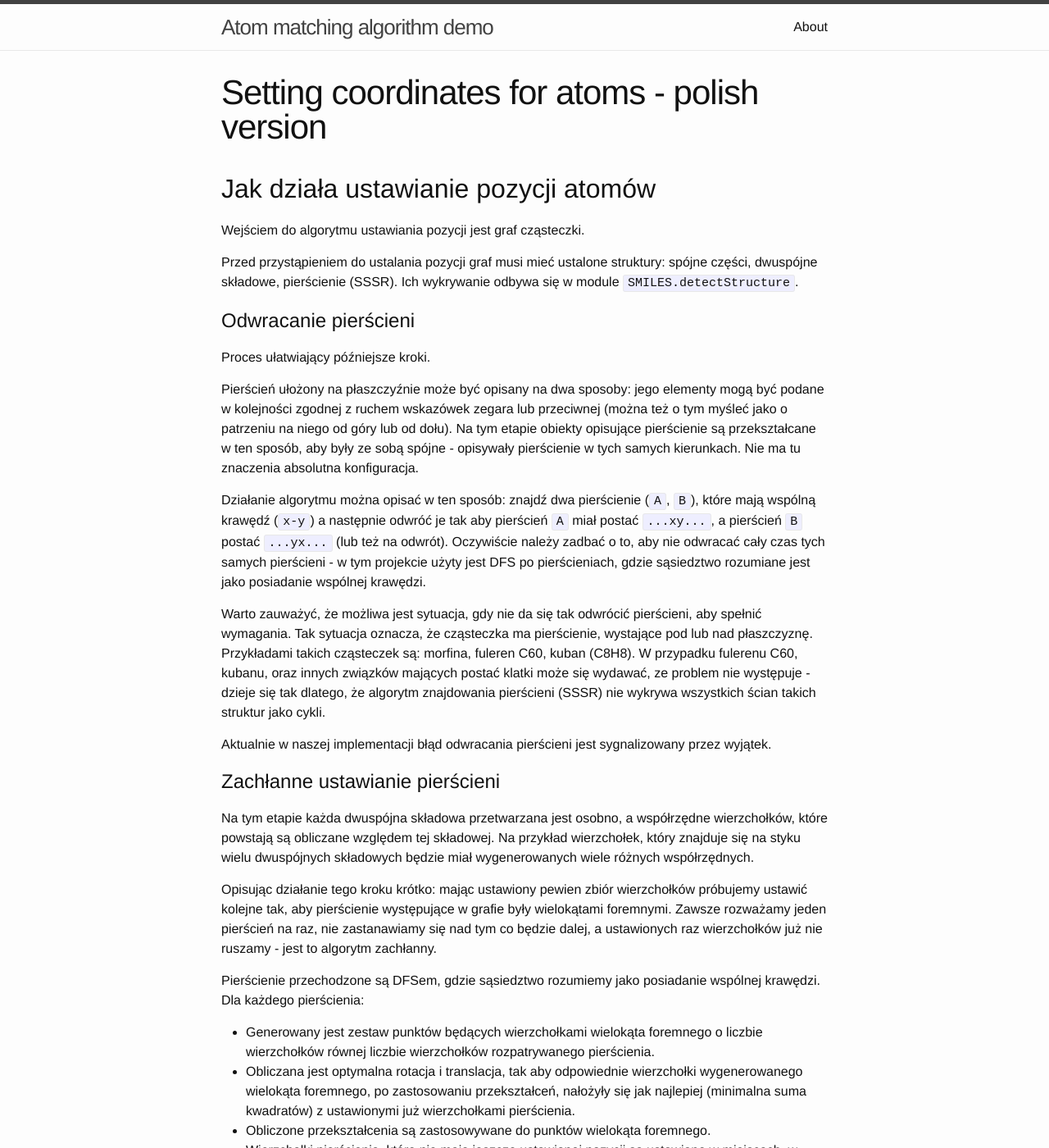
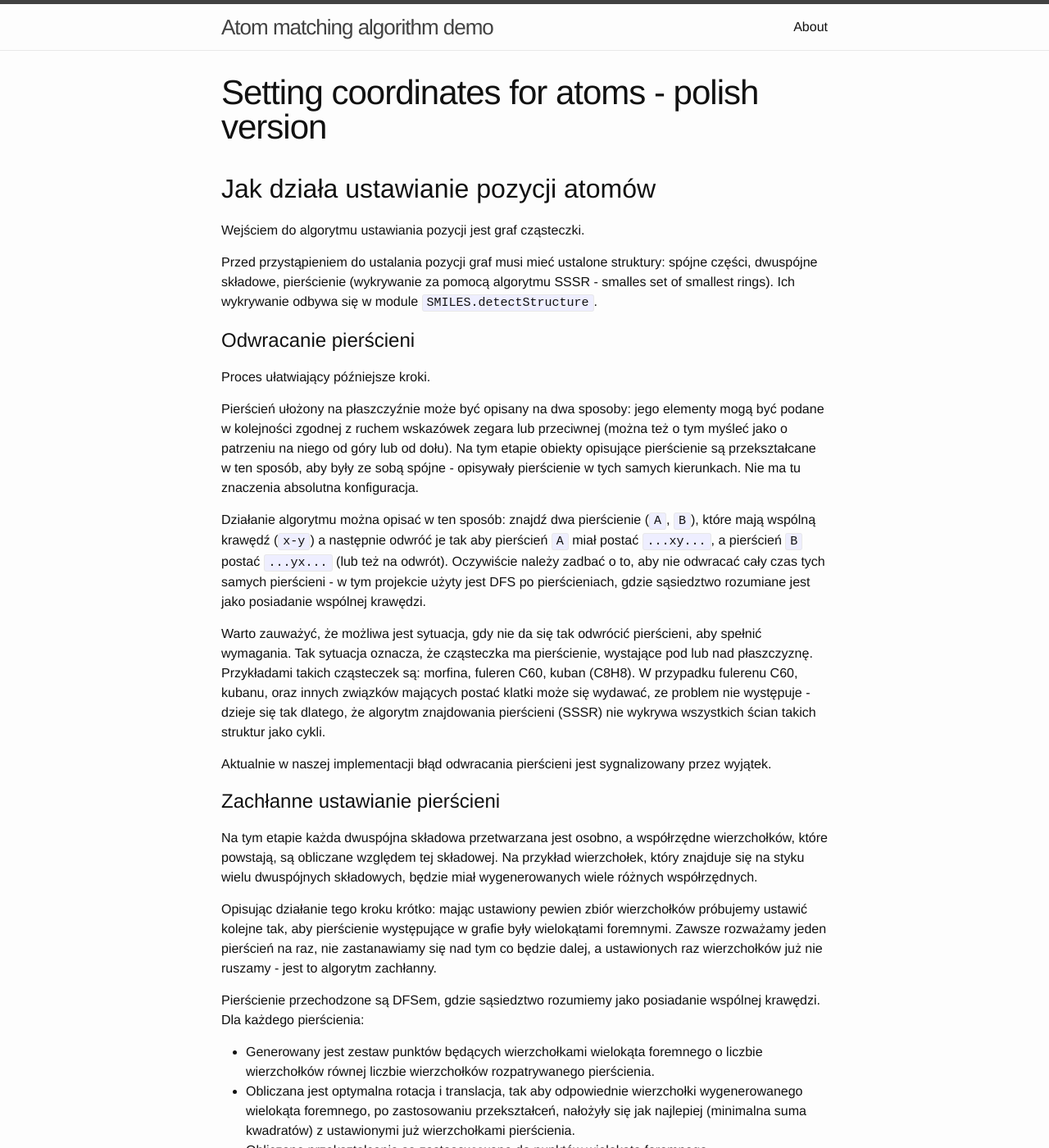
Before and after one commit to ChemistJS/smiles, a Jekyll site: the page built from _posts/2015-11-12-Setting-coordinates-polish-version.markdown, in a window 1280 px wide and 1400 px high. Shown: the whole window at 82% size. Built offline with Jekyll 4.4.1, drawn with Linux system fonts in a browser that asks for light colours; some of the changed text lies outside the part shown.

Commit message:
rozwinięcie sssr, interpunkcja, literówki

```diff
--- a/_posts/2015-11-12-Setting-coordinates-polish-version.markdown
+++ b/_posts/2015-11-12-Setting-coordinates-polish-version.markdown
@@ -10,7 +10,7 @@ hideFromIndex: true
 
 Wejściem do algorytmu ustawiania pozycji jest graf cząsteczki.
 
-Przed przystąpieniem do ustalania pozycji graf musi mieć ustalone struktury: spójne części, dwuspójne składowe, pierścienie (SSSR). Ich wykrywanie odbywa się w module `SMILES.detectStructure`.
+Przed przystąpieniem do ustalania pozycji graf musi mieć ustalone struktury: spójne części, dwuspójne składowe, pierścienie (wykrywanie za pomocą algorytmu SSSR - smalles set of smallest rings). Ich wykrywanie odbywa się w module `SMILES.detectStructure`.
 
 # Odwracanie pierścieni
 
@@ -26,7 +26,7 @@ Aktualnie w naszej implementacji błąd odwracania pierścieni jest sygnalizowan
 
 # Zachłanne ustawianie pierścieni
 
-Na tym etapie każda dwuspójna składowa przetwarzana jest osobno, a współrzędne wierzchołków, które powstają są obliczane względem tej składowej. Na przykład wierzchołek, który znajduje się na styku wielu dwuspójnych składowych będzie miał wygenerowanych wiele różnych współrzędnych.
+Na tym etapie każda dwuspójna składowa przetwarzana jest osobno, a współrzędne wierzchołków, które powstają, są obliczane względem tej składowej. Na przykład wierzchołek, który znajduje się na styku wielu dwuspójnych składowych, będzie miał wygenerowanych wiele różnych współrzędnych.
 
 Opisując działanie tego kroku krótko: mając ustawiony pewien zbiór wierzchołków próbujemy ustawić kolejne tak, aby pierścienie występujące w grafie były wielokątami foremnymi. Zawsze rozważamy jeden pierścień na raz, nie zastanawiamy się nad tym co będzie dalej, a ustawionych raz wierzchołków już nie ruszamy - jest to algorytm zachłanny.
 
```
Also changed, not shown: other parts of _posts/2015-11-12-Setting-coordinates-polish-version.markdown (+1 -1 lines).
